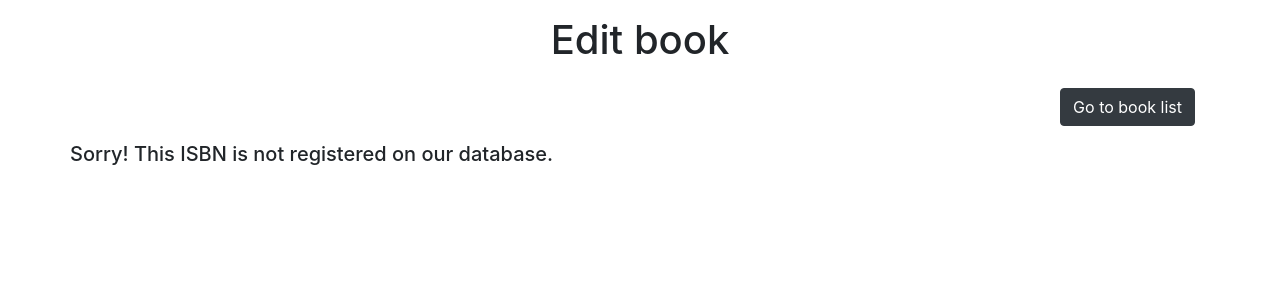
After one commit to oz19/basic-crud-fbv, a Django app: page /books/edit/1 in a window 1280 px wide. The commit adds this page. Shown: the top 300 px of the page. Run offline with Django 3.2, Linux system fonts and the light colour scheme; data that the repository does not hold is empty; some libraries are stand-ins or nearby versions.

Commit message:
Basic CRUD functionality

```diff
--- a/django-bookstore-1/books/templates/books/book-list.html
+++ b/django-bookstore-1/books/templates/books/book-list.html
@@ -22,10 +22,10 @@
                 <tbody>
                     {% for book in books %}
                     <tr>
-                        <td>{{ book.name }}</td>
+                        <td><a href={% url 'get_book' book.isbn %}>{{ book.name }}</a></td>
                         <td>
-                            <a href="{% url 'edit_book' %}" class='btn btn-dark' role='button'>Edit</a>
-                            <a href="{% url 'delete_book' %}" class='btn btn-danger' role='button'>Delete</a>
+                            <a href="{% url 'edit_book' book.isbn %}" class='btn btn-dark' role='button'>Edit</a>
+                            <a href="{% url 'delete_book' book.isbn %}" class='btn btn-danger' role='button'>Delete</a>
                         </td>
                     </tr>
                     {% endfor %}
--- /dev/null
+++ b/django-bookstore-1/books/templates/books/edit-book.html
@@ -0,0 +1,35 @@
+{% extends 'books/base.html'  %}
+
+{% load crispy_forms_tags %}
+
+{% block content %}
+    <div class='container'>
+
+        <div class='row mb-3 mt-3'>
+            <div class='col'>
+                <div class='text-right'>
+                    <a href="{% url 'index' %}" class='btn btn-dark' role='button'>Go to book list</a>
+                </div>
+            </div>
+        </div>
+
+
+        <div class='row'>
+
+            {% if book %}
+                <form method='POST'>
+                    {% csrf_token %}
+                    {{ form | crispy }}
+                    <button type='submit' class='btn btn-dark'>Save</button>
+                </form>
+
+            {% else %}
+                <h5>Sorry! This ISBN is not registered on our database.</h5>
+
+            {% endif %}
+
+        </div>
+
+
+    </div>
+{% endblock %}
--- a/django-bookstore-1/books/urls.py
+++ b/django-bookstore-1/books/urls.py
@@ -4,7 +4,8 @@ from . import views
 
 urlpatterns = [
     path('', views.all_books, name='index'),
+    path('get/<int:isbn>', views.get_book, name='get_book'),
     path('add', views.add_book, name='add_book'),
-    path('edit', views.edit_book, name='edit_book'),
-    path('delete', views.delete_book, name='delete_book'),
+    path('edit/<int:isbn>', views.edit_book, name='edit_book'),
+    path('delete/<int:isbn>', views.delete_book, name='delete_book'),
 ]
--- a/django-bookstore-1/books/views.py
+++ b/django-bookstore-1/books/views.py
@@ -1,8 +1,13 @@
-from django.shortcuts import render
+from django.core.exceptions import ObjectDoesNotExist
+from django.shortcuts import render, redirect
 from django.http import HttpResponse
 
 from books.models import Book
+from books.forms import BookForm
 
+
+def root(request):
+    return redirect('index')
 
 def all_books(request):
     books   = Book.objects.all()
@@ -16,11 +21,75 @@ def all_books(request):
 
     return render(request, 'books/book-list.html', context=context)
 
+def get_book(request, isbn):
+    try:
+        book = Book.objects.get(isbn=isbn)
+    except ObjectDoesNotExist:
+        book = None
+
+    context = {
+        'description': {
+            'title' : 'Book detail',
+            'h1'    : 'Book detail',
+        },
+        'book'  : book,
+    }
+
+    return render(request, 'books/book-detail.html', context=context)
+
+
 def add_book(request):
-    return HttpResponse('Add book page (under construction)')
+    context = {
+        'description': {
+            'title' : 'Add book',
+            'h1'    : 'Add book',
+        },
+    }
 
-def edit_book(request):
-    return HttpResponse('Edit book page (under construction)')
+    if request.method == 'POST':
+        form = BookForm(request.POST)
+        if form.is_valid():
+            book = form.save()
+            return redirect('get_book', isbn=book.isbn)
 
-def delete_book(request):
-    return HttpResponse('Delete book page (under construction)')
+    else:
+        form = BookForm()
+        context['form'] = form
+        return render(request, 'books/add-book.html', context=context)
+
+def edit_book(request, isbn):
+    context = {
+        'description': {
+            'title' : 'Edit book',
+            'h1'    : 'Edit book',
+        },
+    }
+
+    try:
+        book = Book.objects.get(isbn=isbn)
+    except ObjectDoesNotExist:
+        book = None
+        return render(request, 'books/edit-book.html', context=context)
+
+    if request.method == 'POST':
+        form = BookForm(request.POST, instance=book)
+        if form.is_valid():
+            book = form.save()
+            return redirect('get_book', isbn=book.isbn)
+
+    else:
+        form = BookForm(instance=book)
+        context['form'] = form
+        context['book'] = book
+        return render(request, 'books/edit-book.html', context=context)
+
+def delete_book(request, isbn):
+    try:
+        book = Book.objects.get(isbn=isbn)
+    except ObjectDoesNotExist:
+        book = None
+
+    if book:
+        book.delete()
+
+    return redirect('index')
--- a/django-bookstore-1/bookstore/settings.py
+++ b/django-bookstore-1/bookstore/settings.py
@@ -38,7 +38,11 @@ INSTALLED_APPS = [
     'django.contrib.sessions',
     'django.contrib.messages',
     'django.contrib.staticfiles',
+    'crispy_forms', # For Bootstrap and forms compatibility
 ]
+
+CRISPY_TEMPLATE_PACK = 'bootstrap4' # For Bootstrap and forms compatibility
+
 
 MIDDLEWARE = [
     'django.middleware.security.SecurityMiddleware',
--- a/django-bookstore-1/bookstore/urls.py
+++ b/django-bookstore-1/bookstore/urls.py
@@ -16,7 +16,11 @@ Including another URLconf
 from django.contrib import admin
 from django.urls import path, include
 
+from books import views as book_views
+
+
 urlpatterns = [
-    path('admin/', admin.site.urls),
+    path('', book_views.root),
+    #path('admin/', admin.site.urls),
     path('books/', include('books.urls')),
 ]
```
Also changed, not shown: django-bookstore-1/books/forms.py (added, +8 -0 lines), django-bookstore-1/books/templates/books/add-book.html (added, +26 -0 lines), django-bookstore-1/books/templates/books/book-detail.html (added, +26 -0 lines), requirements.txt (+16 -1 lines).
